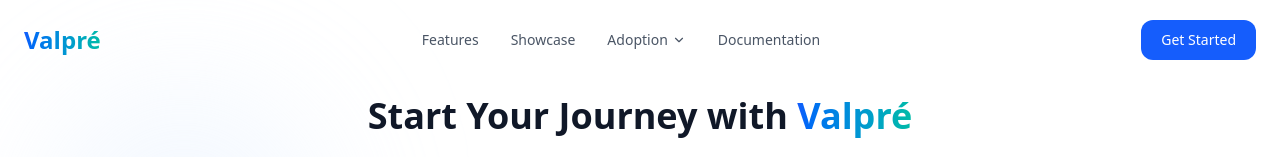
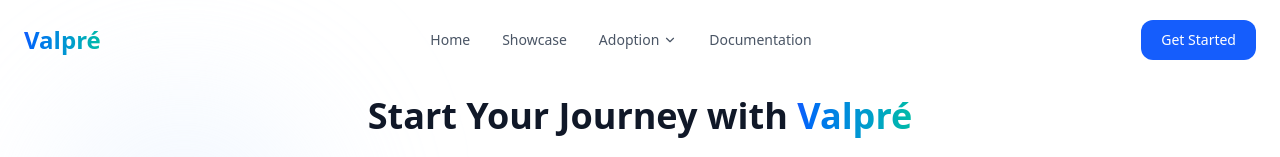
Before and after one commit to Mr-SumitShinde/valpre, a React (Vite) app: page / in a window 1280 px wide. Shown: the top 157 px of the page. Built offline with nearby package versions, Linux system fonts and the light colour scheme.

Commit message:
feat: Add responsive Navbar component with scroll effects and dropdowns.

```diff
--- a/src/components/Navbar.jsx
+++ b/src/components/Navbar.jsx
@@ -35,9 +35,9 @@ const Navbar = () => {
 
                 {/* Desktop Nav */}
                 <div className="hidden md:flex items-center gap-8">
-                    <a href="#" className="text-gray-600 hover:text-gray-900 font-medium transition-colors text-sm">
-                        Features
-                    </a>
+                    <Link to="/" className="text-gray-600 hover:text-gray-900 font-medium transition-colors text-sm">
+                        Home
+                    </Link>
                     <a href="#" className="text-gray-600 hover:text-gray-900 font-medium transition-colors text-sm">
                         Showcase
                     </a>
@@ -100,7 +100,7 @@ const Navbar = () => {
                     className="md:hidden bg-white border-b border-gray-100"
                 >
                     <div className="px-6 py-4 flex flex-col gap-4">
-                        <a href="#" className="text-gray-600 font-medium text-lg py-2">Features</a>
+                        <Link to="/" className="text-gray-600 font-medium text-lg py-2">Home</Link>
                         <a href="#" className="text-gray-600 font-medium text-lg py-2">Showcase</a>
 
                         <div className="py-2">
```
